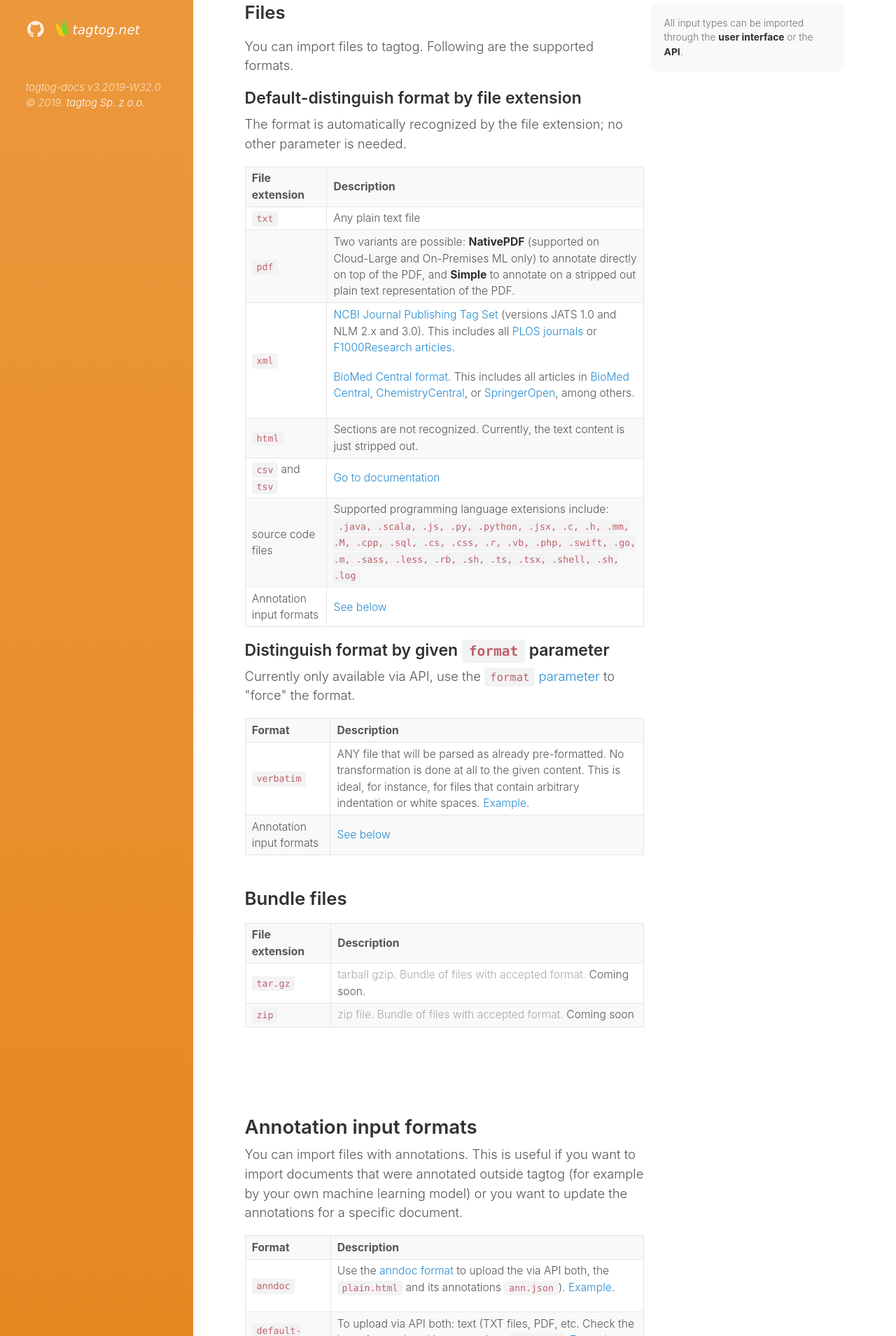
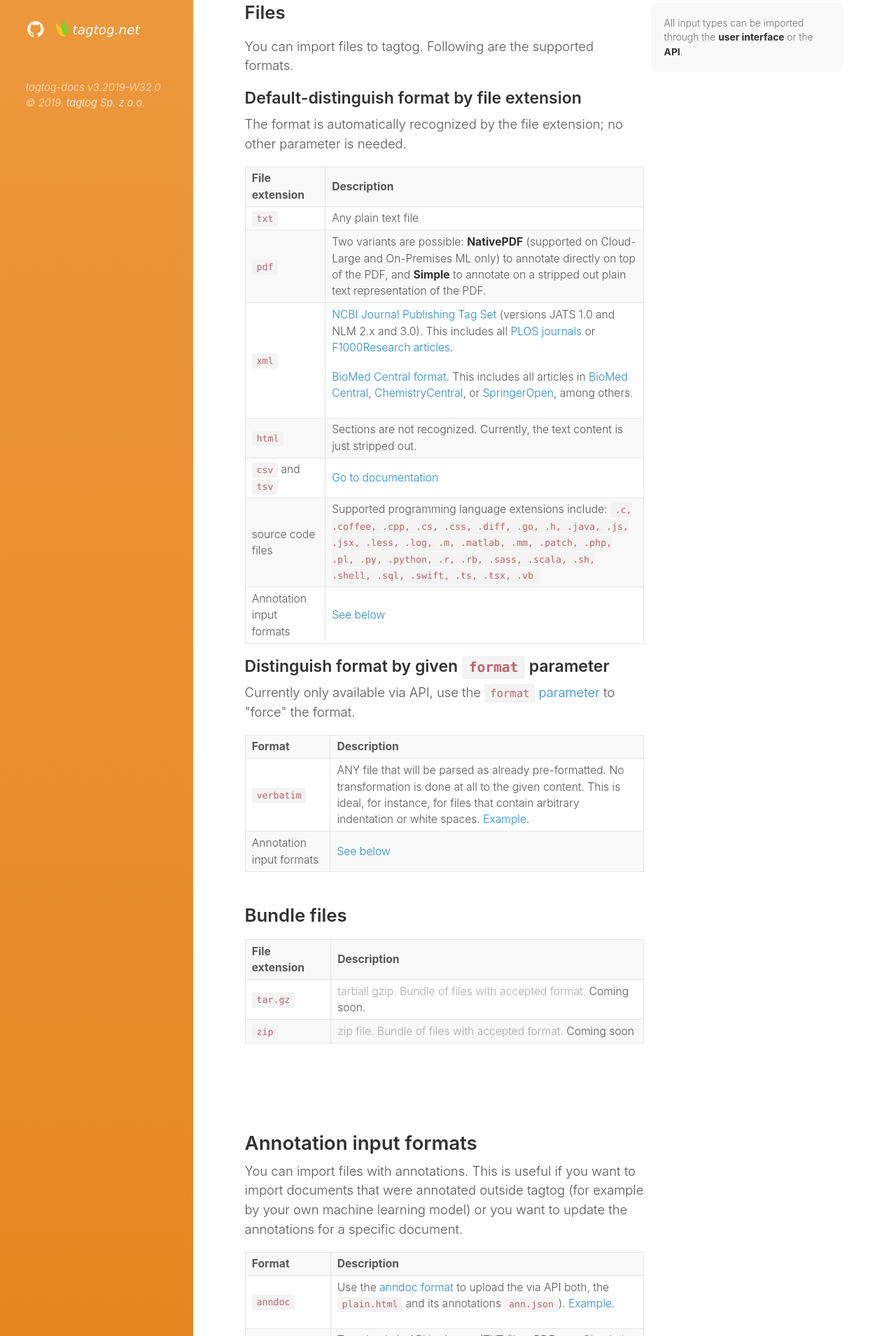
Before and after one commit to tagtogorg/tagtog-doc, a Jekyll site: the page built from ioformats.md, in a window 1280 px wide. Shown: the part 1307-3216 px from the top of the page at 70% size. Built offline with Jekyll 4.4.1, drawn with Linux system fonts in a browser that asks for light colours; nearby versions of some CDN libraries; emoji names are drawn with the system emoji font.

Commit message:
add more supported langs

```diff
--- a/ioformats.md
+++ b/ioformats.md
@@ -88,7 +88,7 @@ toc: true
 
       <tr>
         <td>source code files</td>
-        <td>Supported programming language extensions include: <code>.java, .scala, .js, .py, .python, .jsx, .c, .h, .mm, .M, .cpp, .sql, .cs, .css, .r, .vb, .php, .swift, .go, .m, .sass, .less, .rb, .sh, .ts, .tsx, .shell, .sh, .log</code></td>
+        <td>Supported programming language extensions include: <code>.c, .coffee, .cpp, .cs, .css, .diff, .go, .h, .java, .js, .jsx, .less, .log, .m, .matlab, .mm, .patch, .php, .pl, .py, .python, .r, .rb, .sass, .scala, .sh, .shell, .sql, .swift, .ts, .tsx, .vb</code></td>
       </tr>
 
       <tr>
```
